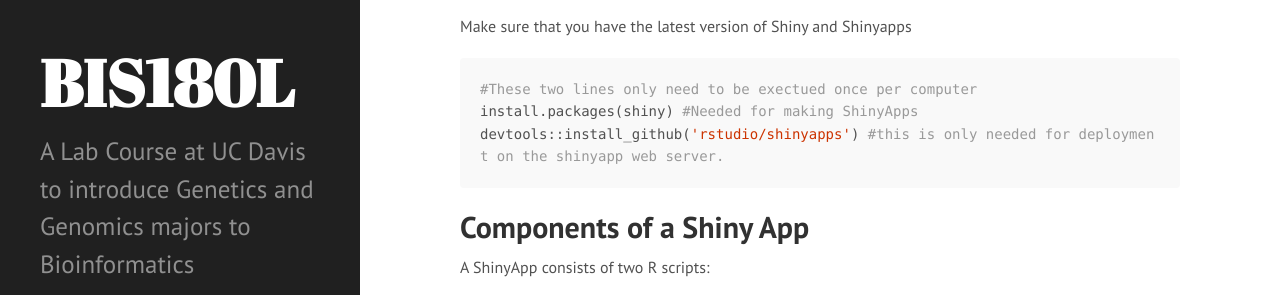
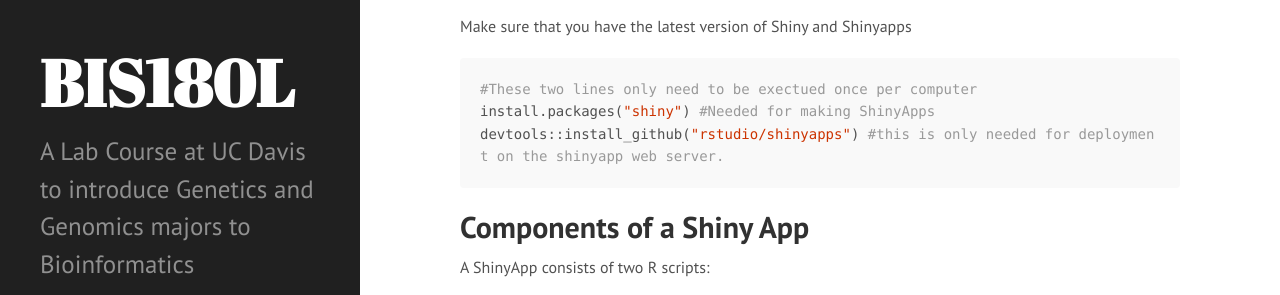
Before and after one commit to rjcmarkelz/BIS180L_web, a Jekyll site: the page built from _posts/2015-04-28-Shiny.md, in a window 1280 px wide and 900 px high, scrolled down 830 px. Shown: the part 157-452 px from the top of the window. Built offline with Jekyll 4.4.1, drawn with Linux system fonts in a browser that asks for light colours; Markdown is read by kramdown in place of the engine named in the settings.

````diff
--- a/_posts/2015-04-28-Shiny.md
+++ b/_posts/2015-04-28-Shiny.md
@@ -39,8 +39,8 @@ Make sure that you have the latest version of Shiny and Shinyapps
 
 ```r
 #These two lines only need to be exectued once per computer
-install.packages(shiny) #Needed for making ShinyApps
-devtools::install_github('rstudio/shinyapps') #this is only needed for deployment on the shinyapp web server.
+install.packages("shiny") #Needed for making ShinyApps
+devtools::install_github("rstudio/shinyapps") #this is only needed for deployment on the shinyapp web server.
 ```
 
 
--- a/_rmd/2015-04-28-Shiny.Rmd
+++ b/_rmd/2015-04-28-Shiny.Rmd
@@ -38,8 +38,8 @@ Make sure that you have the latest version of Shiny and Shinyapps
 
 ```{r prelim, eval=FALSE}
 #These two lines only need to be exectued once per computer
-install.packages(shiny) #Needed for making ShinyApps
-devtools::install_github('rstudio/shinyapps') #this is only needed for deployment on the shinyapp web server.
+install.packages("shiny") #Needed for making ShinyApps
+devtools::install_github("rstudio/shinyapps") #this is only needed for deployment on the shinyapp web server.
 ```
 
 
````
